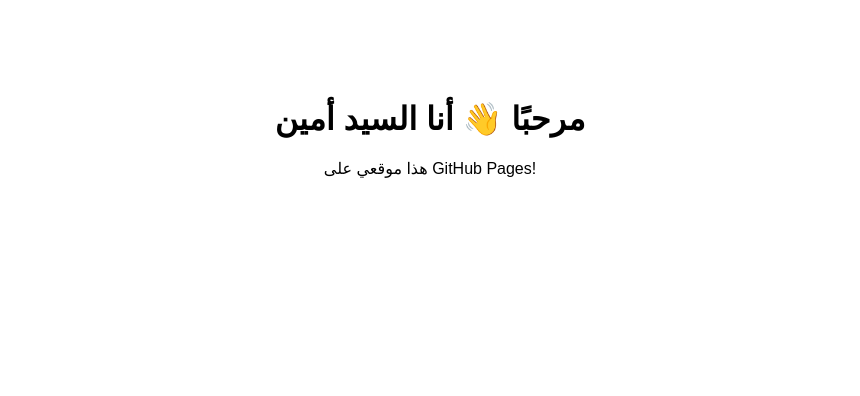
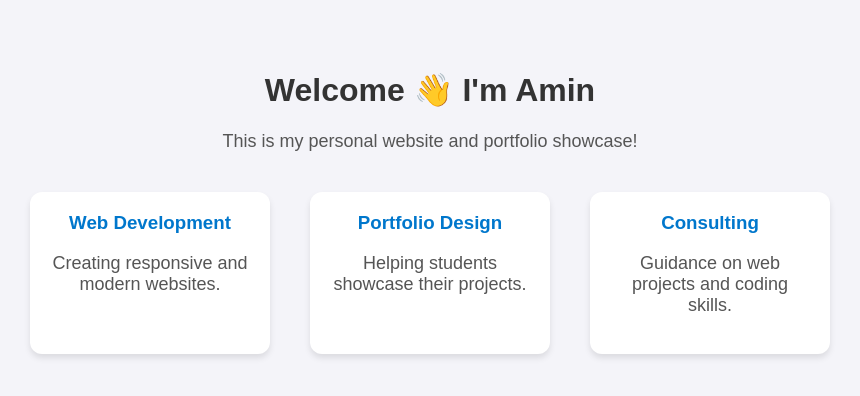
Before and after one commit to mohamed-compile/mohamed-dev, a plain HTML site: page index.html in a window 1280 px wide. Shown: the whole page, without its empty margins (210-1070 px from the left). Drawn offline with Linux system fonts and the light colour scheme.

Commit message:
Update index.html

```diff
--- a/index.html
+++ b/index.html
@@ -1,12 +1,60 @@
 <!DOCTYPE html>
-<html lang="ar">
+<html lang="en">
 <head>
   <meta charset="UTF-8">
   <meta name="viewport" content="width=device-width, initial-scale=1.0">
-  <title>موقعي الشخصي</title>
+  <title>Amin Dev Portfolio</title>
+  <style>
+    body {
+      font-family: Arial, sans-serif;
+      text-align: center;
+      background-color: #f4f4f9;
+      margin: 0;
+      padding: 50px;
+    }
+    h1 {
+      color: #333;
+    }
+    p {
+      color: #555;
+      font-size: 18px;
+    }
+    .services {
+      margin-top: 40px;
+      display: flex;
+      justify-content: center;
+      gap: 40px;
+    }
+    .service-box {
+      background-color: #fff;
+      padding: 20px;
+      border-radius: 12px;
+      box-shadow: 0 4px 6px rgba(0,0,0,0.1);
+      width: 200px;
+    }
+    .service-box h3 {
+      margin-top: 0;
+      color: #0077cc;
+    }
+  </style>
 </head>
-<body style="font-family: sans-serif; text-align: center; margin-top: 100px;">
-  <h1>مرحبًا 👋 أنا السيد أمين</h1>
-  <p>هذا موقعي على GitHub Pages!</p>
+<body>
+  <h1>Welcome 👋 I'm Amin</h1>
+  <p>This is my personal website and portfolio showcase!</p>
+
+  <div class="services">
+    <div class="service-box">
+      <h3>Web Development</h3>
+      <p>Creating responsive and modern websites.</p>
+    </div>
+    <div class="service-box">
+      <h3>Portfolio Design</h3>
+      <p>Helping students showcase their projects.</p>
+    </div>
+    <div class="service-box">
+      <h3>Consulting</h3>
+      <p>Guidance on web projects and coding skills.</p>
+    </div>
+  </div>
 </body>
 </html>
```
